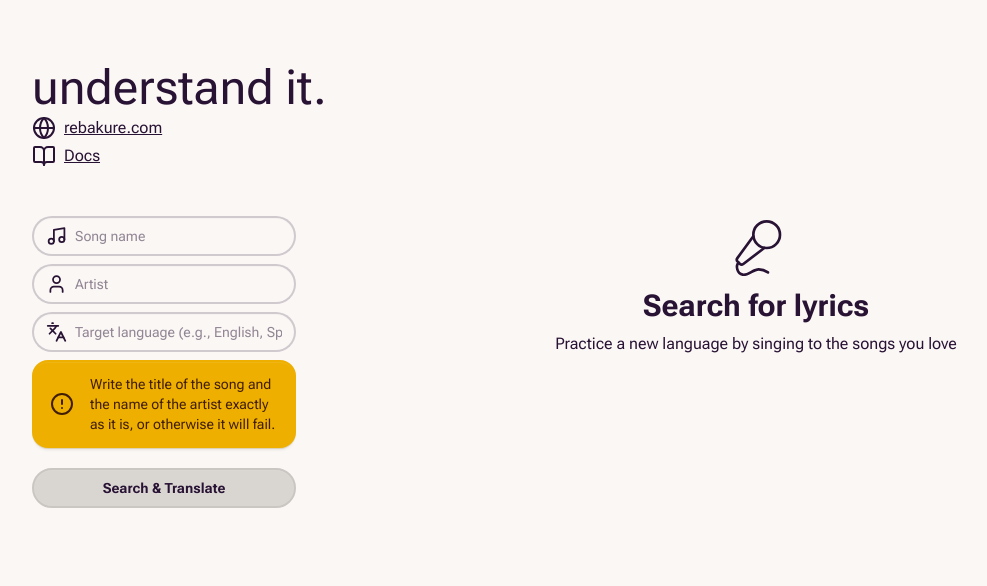
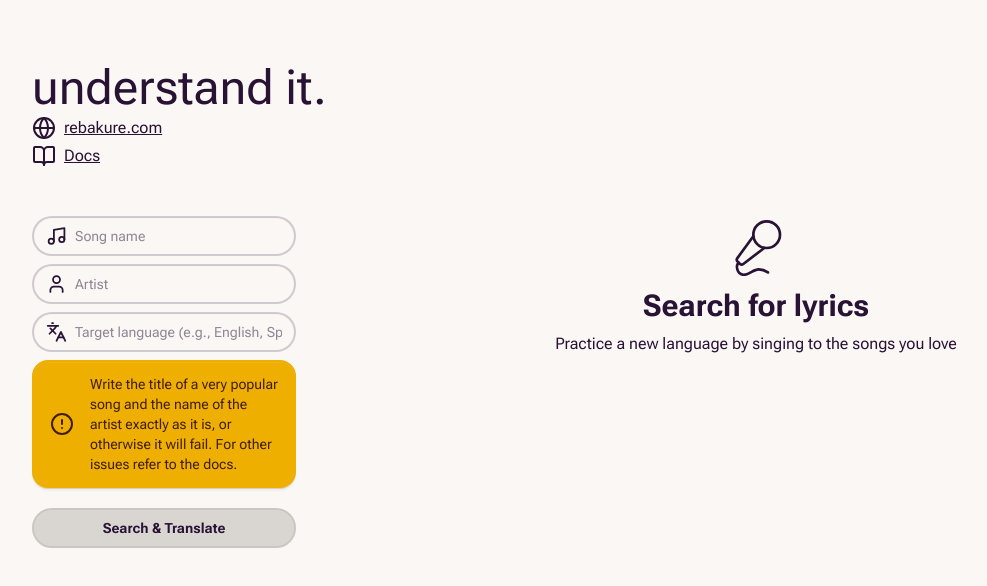
Before and after one commit to KevinRebakure/understand-it, a Next.js app: page / in a window 1280 px wide. Shown: the top 586 px of the page, without its empty margins (32-1019 px from the left). Built offline with nearby package versions, Linux system fonts and the light colour scheme; no server answers.

Commit message:
Revise alert message for song title input
Updated warning message in SearchForm component.

```diff
--- a/src/_components/SearchForm.tsx
+++ b/src/_components/SearchForm.tsx
@@ -120,8 +120,8 @@ export default function SearchForm() {
           <div role="alert" className="alert alert-warning">
             <CircleAlert />
             <span>
-              Write the title of the song and the name of the artist exactly as
-              it is, or otherwise it will fail.
+              Write the title of a very popular song and the name of the artist exactly as
+              it is, or otherwise it will fail. For other issues refer to the docs.
             </span>
           </div>
           <button
```
